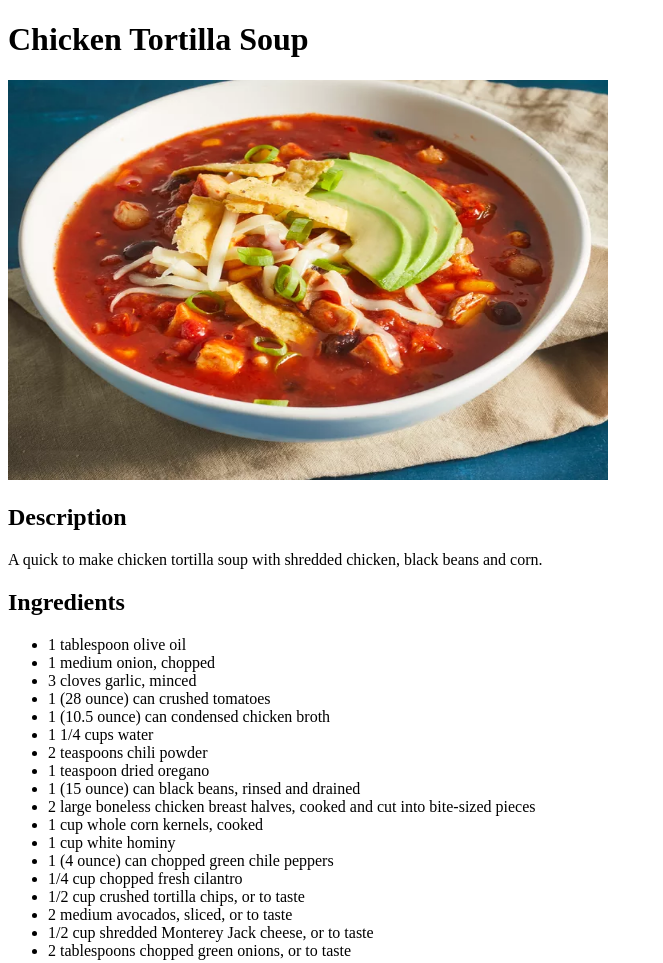
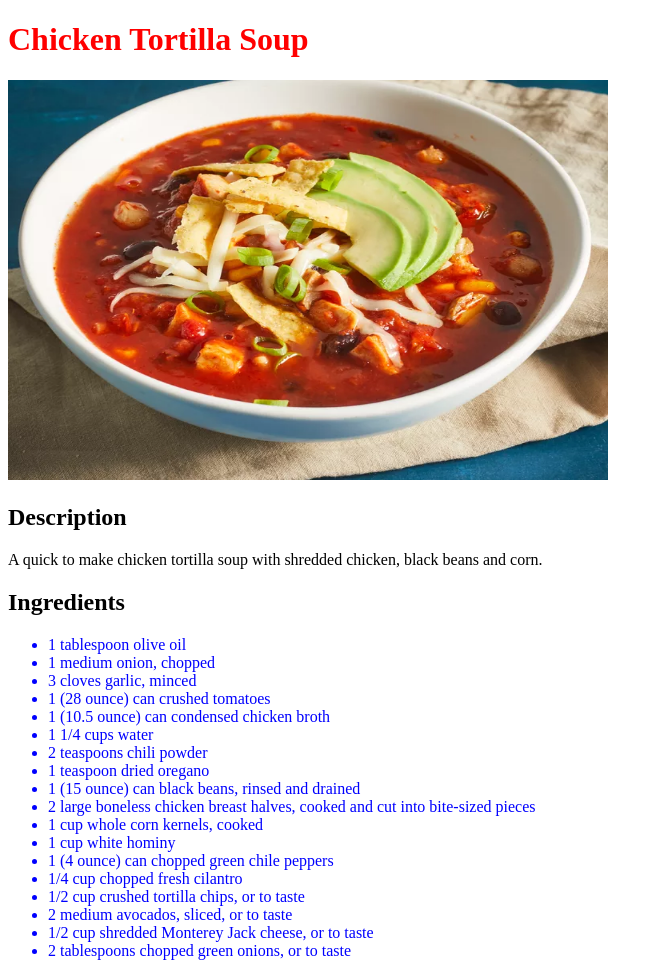
Before and after one commit to MountainKing73/odin-recipes, a plain HTML site: page recipes/tortilla_soup.html in a window 1280 px wide. Shown: the top 963 px of the page, without its empty margins (0-663 px from the left). Drawn offline with Linux system fonts and the light colour scheme.

Commit message:
Added some css

```diff
--- a/recipes/tortilla_soup.html
+++ b/recipes/tortilla_soup.html
@@ -2,6 +2,7 @@
 <html lang="en">
   <head>
     <meta charset="UTF-8" />
+    <link rel="stylesheet" href="../styles.css">
     <title>Chicken Tortilla Soup</title>
   </head>
 
@@ -19,7 +20,7 @@
       and corn.
     </p>
     <h2>Ingredients</h2>
-    <ul>
+    <ul class="ingredients">
       <li>1 tablespoon olive oil</li>
       <li>1 medium onion, chopped</li>
       <li>3 cloves garlic, minced</li>
--- /dev/null
+++ b/styles.css
@@ -0,0 +1,9 @@
+h1 {
+  color: #ff0000;
+}
+
+.ingredients li {
+  text-size: 16px;
+  color: #0000ff;
+  font-family: "Times New Roman", Times, serif;
+}
```
Also changed, not shown: index.html (+1 -0 lines), recipes/chili.html (+2 -1 lines), recipes/lasagna.html (+2 -1 lines).
